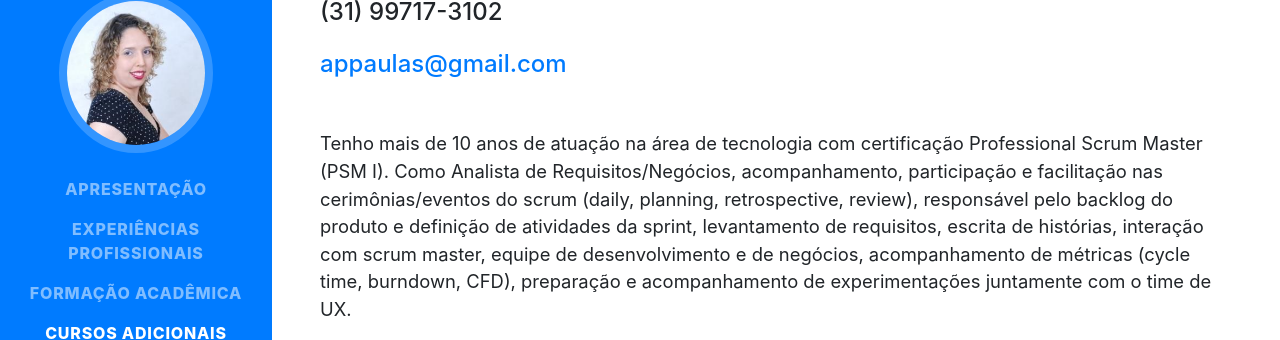
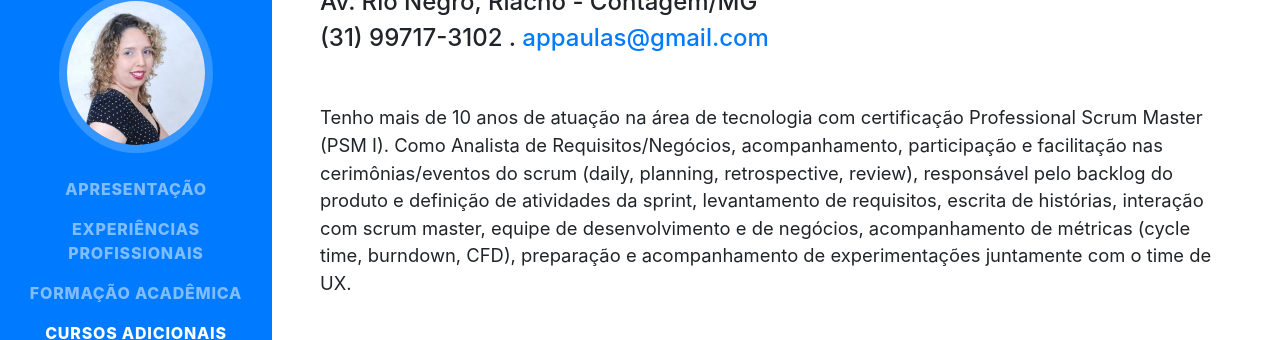
Before and after one commit to apsimao/apsimao.github.io, a website with bundled scripts: page index.html in a window 1280 px wide. Shown: the part 231-571 px from the top of the page. Built offline with nearby package versions, Linux system fonts and the light colour scheme; a web font is replaced by a local one.

Commit message:
Update index.html

```diff
--- a/index.html
+++ b/index.html
@@ -60,8 +60,8 @@
         <h1 class="mb-0">Ana Paula
           <span class="text-primary">Simão</span>
         </h1>
-        <div class="subheading mb-5">Av. Rio Negro, Riacho - Contagem/MG <p>(31) 99717-3102</p>
-          <p> <a id="endemail" href="mailto:appaulas@gmail.com">appaulas@gmail.com</a></p>
+        <div class="subheading mb-5">Av. Rio Negro, Riacho - Contagem/MG <p>(31) 99717-3102 .
+          <a id="endemail" href="mailto:appaulas@gmail.com">appaulas@gmail.com</a></p>
         </div>
         <p class="lead mb-5">Tenho mais de 10 anos de atuação na área de tecnologia com certificação Professional Scrum Master (PSM I). Como Analista de Requisitos/Negócios, acompanhamento, participação e facilitação nas cerimônias/eventos do scrum (daily, planning, retrospective, review), responsável pelo backlog do produto e definição de atividades da sprint, levantamento de requisitos, escrita de histórias, interação com scrum master, equipe de desenvolvimento e de negócios, acompanhamento de métricas (cycle time, burndown, CFD), preparação e acompanhamento de experimentações juntamente com o time de UX.</p>        <div class="social-icons">
           <a href="https://www.linkedin.com/in/ana-simao-01061981/">
```
